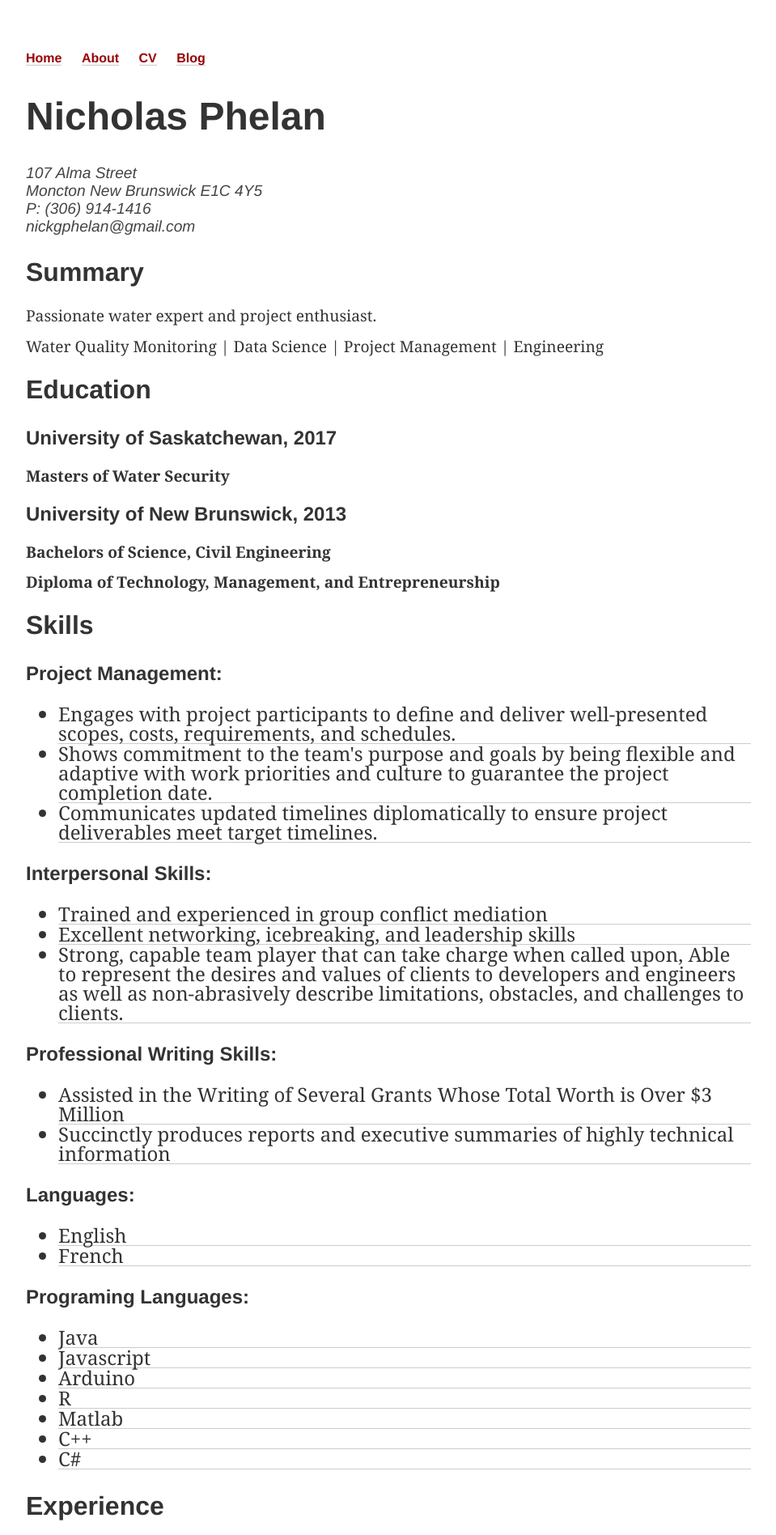
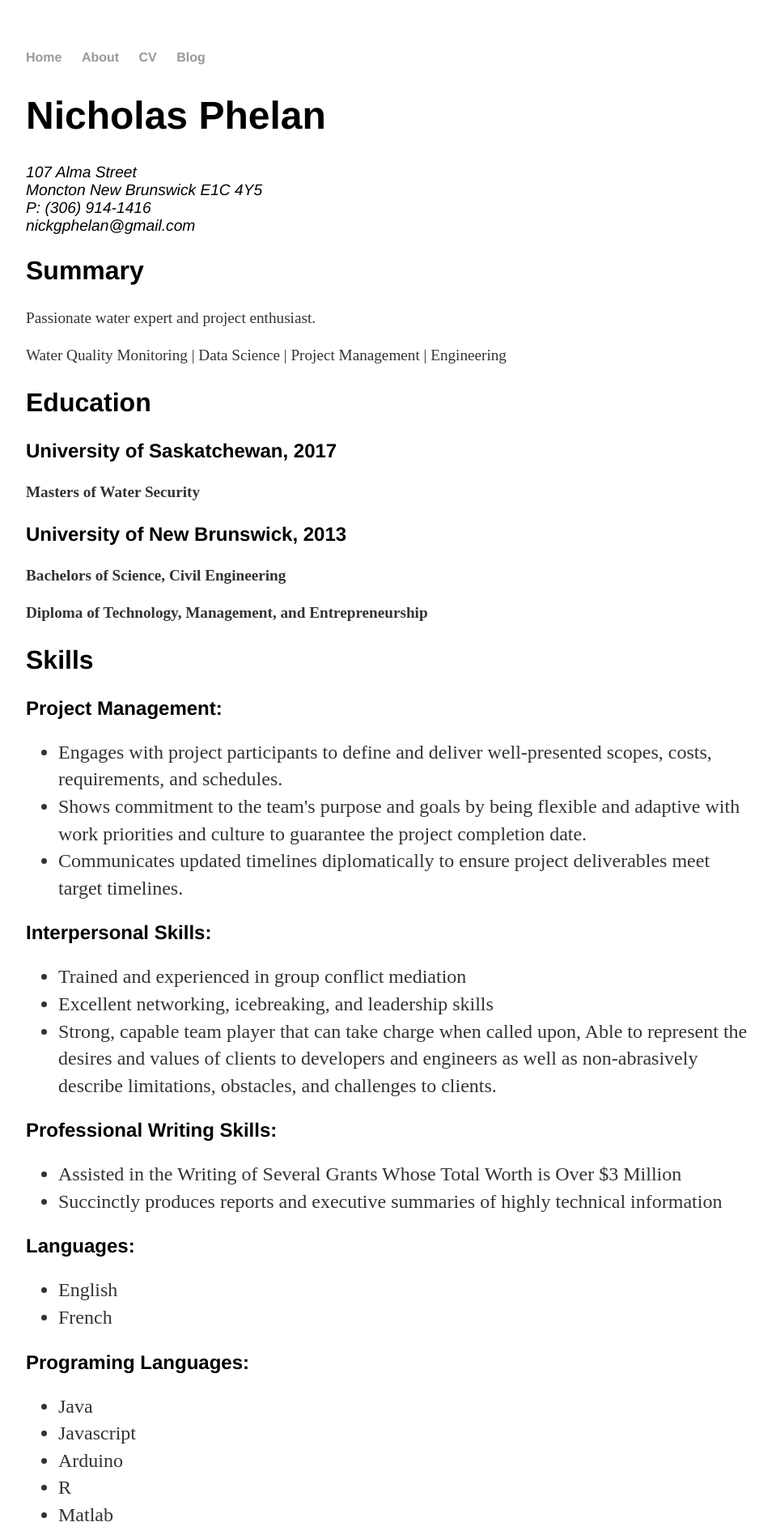
Before and after one commit to nickgphelan/Public-Profile, a Jekyll site: the page built from cv/index.html, in a window 1280 px wide. Shown: the top 1896 px of the page at 81% size, without its empty margins (160-1119 px from the left). Built offline with Jekyll 4.4.1, drawn with Linux system fonts in a browser that asks for light colours.

Commit message:
Update from Forestry.io - cv/index.html

```diff
--- a/cv/index.html
+++ b/cv/index.html
@@ -2,7 +2,6 @@
 layout: default
 title: Nicholas' CV
 ---
-<link rel="stylesheet" href="resume.css">
 <div class="cv">
 					<h1>Nicholas Phelan</h1><address>
 					107 Alma Street<br>
```
